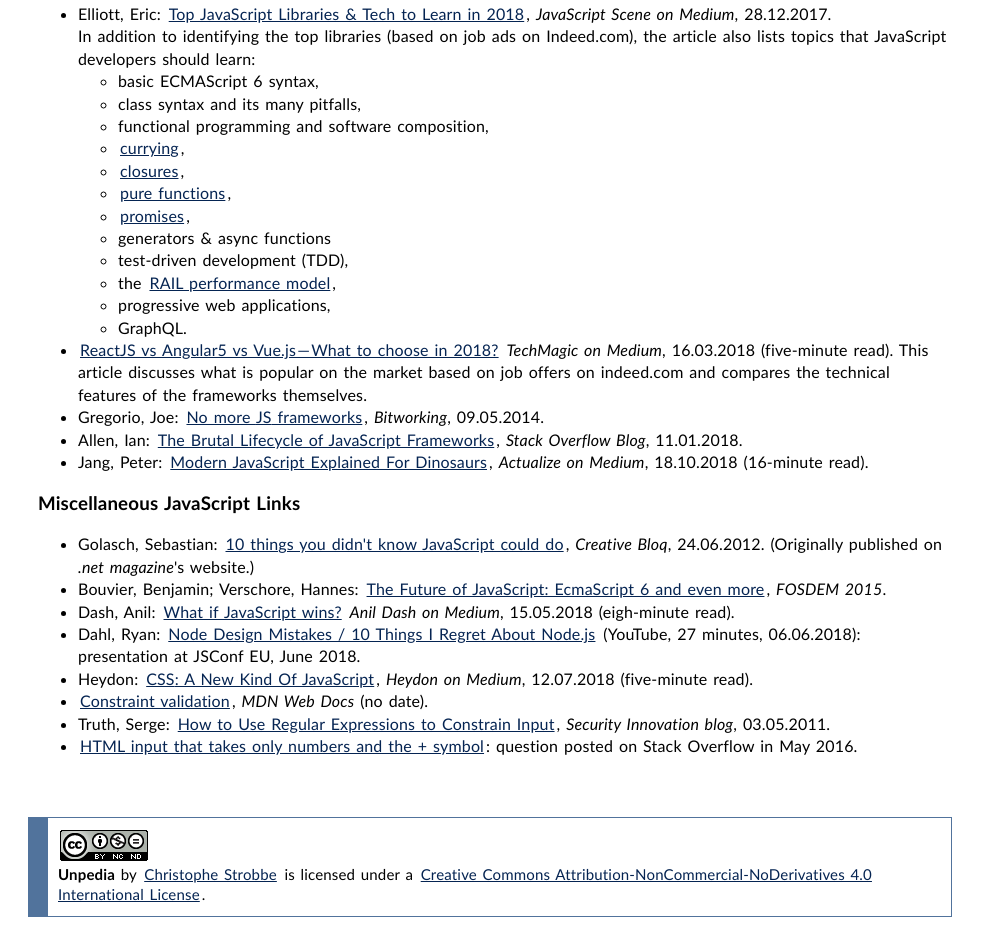
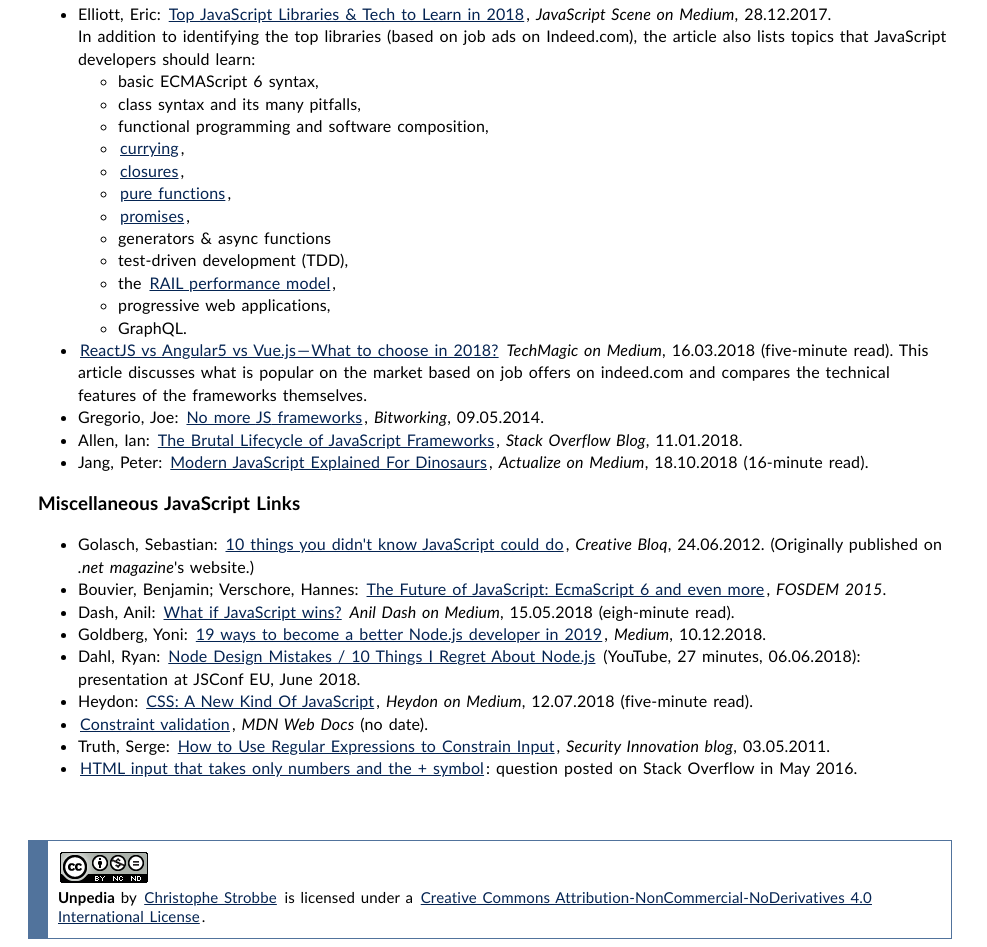
Before and after one commit to cstrobbe/unpedia, a plain HTML site: page Q_Science/QA/QA76_Software/javascript-lang.html in a window 1280 px wide. Shown: the part 2347-3294 px from the top of the page, without its empty margins (0-987 px from the left). Before the commit the page ends 3272 px from the top, so only its background shows below. Drawn offline with Linux system fonts and the light colour scheme.

Commit message:
Goldberg: 19 ways to become a better Node.js developer in 2019

```diff
--- a/Q_Science/QA/QA76_Software/javascript-lang.html
+++ b/Q_Science/QA/QA76_Software/javascript-lang.html
@@ -310,6 +310,11 @@
       <a href="https://medium.com/@anildash/what-if-javascript-wins-84898e5341a">What if JavaScript wins?</a>
       <i class="blog">Anil Dash on Medium</i>, 15.05.2018 (eigh-minute read).
     </li>
+    <li>Goldberg, Yoni:
+      <a href="https://medium.com/@me_37286/19-ways-to-become-a-better-node-js-developer-in-2019-ffd3a8fbfe38">19 ways to become a better Node.js developer in 2019</a>,
+      <i class="blog">Medium</i>, 10.12.2018.
+      <!--@@read! -->
+    </li>
     <li>Dahl, Ryan:
       <a href="https://www.youtube.com/watch?v=M3BM9TB-8yA">Node Design Mistakes&nbsp;/ 10 Things I Regret About Node.js</a>
       (YouTube, 27 minutes, 06.06.2018): presentation at <abbr>JS</abbr>Conf <abbr>EU</abbr>, June 2018.
```
